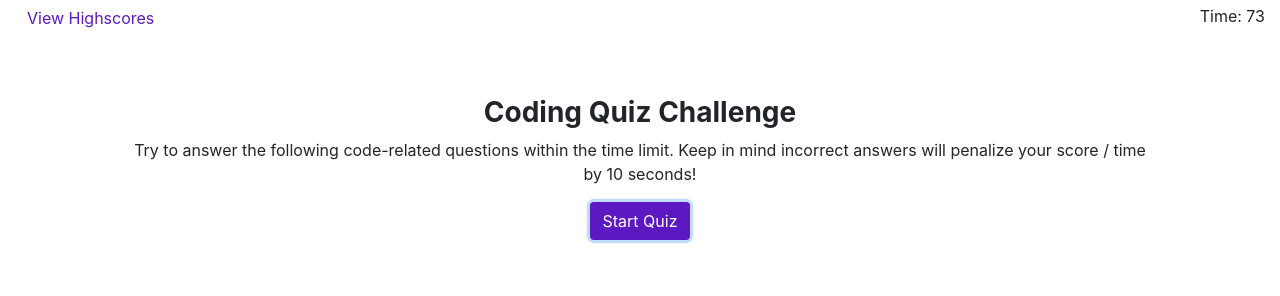
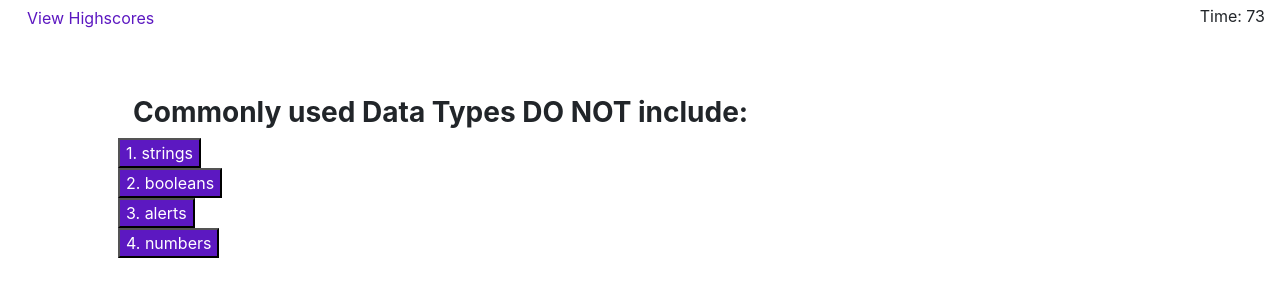
Before and after one commit to willh33/will_h_homework_4, a plain HTML site: page index.html in a window 1280 px wide. Both pictures are taken after a click on the button "Start Quiz". Drawn offline with nearby package versions, Linux system fonts and the light colour scheme.

Commit message:
wrote functions to display question and answers

```diff
--- a/index.html
+++ b/index.html
@@ -23,7 +23,7 @@
 			  </div>
 		  </div>
 		  <div class="row mx-auto">
-			  <div id="multiple-choices-div" class="col-lg-12 ol-md-12 col-sm-12">
+			  <div id="multiple-choices-div" class="col-lg-12 ol-md-12 col-sm-12 container">
 				<p class="text-center">Try to answer the following code-related questions within the time limit. Keep in mind incorrect answers will penalize your score / time by 10 seconds!</p>
 			  </div>
 		  </div>
--- a/script.js
+++ b/script.js
@@ -1,22 +1,38 @@
 let startButton = document.getElementById('start-btn')
 let timerEl = document.getElementById('timer-span');
+let questionTextEl = document.getElementById('question-text');
+let answerOptionsDiv = document.getElementById('multiple-choices-div');
 let totalSeconds = 75;
 let secondsElapsed = 0;
+let currentQuestion = 0;
 
-let questions = [
-	'Commonly used Data Types DO NOT include:',
-	'The condition in an if / else statement is enclosed within __________:',
-	'Arrays in JavaScript can be used to store _________',
-	'String values must be enclosed within ______ when being assigned to variables',
-	'A very useful tool used during development and debugging for printing content to the debugger is:'
-];
-let answers = [
-	['strings', 'booleans', 'alerts', 'numbers'],
-	['quotes', 'curly brackets', 'parenthesis', 'square brackets'],
-	['numbers and strings', 'other arrays', 'booleans', 'all of the above'],
-	['commas', 'curly brackets', 'quotes', 'parenthesis'],
-	['JavaScript', 'terminal / bash', 'for loops', 'console log']
-];
+let questionsAndAnswers = [
+	{
+		question: 'Commonly used Data Types DO NOT include:',
+		answers: ['strings', 'booleans', 'alerts', 'numbers'],
+		correctAnswer: 2
+	},
+	{
+		question: 'The condition in an if / else statement is enclosed within __________:',
+		answers: ['quotes', 'curly brackets', 'parenthesis', 'square brackets'],
+		correctAnswer: 2
+	},
+	{
+		question: 'Arrays in JavaScript can be used to store _________',
+		answers: ['numbers and strings', 'other arrays', 'booleans', 'all of the above'],
+		correctAnswer: 3
+	},
+	{
+		question: 'String values must be enclosed within ______ when being assigned to variables',
+		answers: ['commas', 'curly brackets', 'quotes', 'parenthesis'],
+		correctAnswer: 2
+	},
+	{
+		question: 'A very useful tool used during development and debugging for printing content to the debugger is:',
+		answers: ['JavaScript', 'terminal / bash', 'for loops', 'console log'],
+		correctAnswer: 3
+	}
+]
 
 /**
  * Starts the quiz, called on click of the start button
@@ -24,8 +40,8 @@ let answers = [
 function startQuiz() {
 	//Start timer
 	interval = setInterval(tick, 1000);
-
-
+	setQuestionAndAnswerText();
+	questionTextEl.classList.remove('text-center');
 }
 
 /**
@@ -40,6 +56,33 @@ function tick() {
 	timerEl.textContent = totalSecondsLeft;
 }
 
+/**
+ * Get the current question and set the question and answer text
+ */
+function setQuestionAndAnswerText() {
+	//Set the question text to current question
+	let question = questionsAndAnswers[currentQuestion];
+	questionTextEl.textContent = question.question;
+
+	answerOptionsDiv.children[0].style.display = 'none';
+	//append a button to the page for each answer
+	for(let i = 0; i < question.answers.length; i++)
+	{
+		console.log(question.answers[i]);
+		let btnDiv = document.createElement('div');
+		btnDiv.classList.add('row')
+
+		let btn = document.createElement('button');
+		btn.classList.add('bg-purple');
+		btn.classList.add('text-white');
+		btn.textContent = (i + 1) + '. ' + question.answers[i];
+
+		btnDiv.append(btn);
+		answerOptionsDiv.append(btnDiv);
+	}
+	startButton.style.display = 'none';
+}
+
 
 /**
  * Check the answer that was clicked, if it was right go to the next question,
@@ -51,4 +94,4 @@ function checkAnswer(event) {
 }
 
 startButton.addEventListener("click", startQuiz);
-answers.addEventListener("click", checkAnswer);
+// answers.addEventListener("click", checkAnswer);
```
